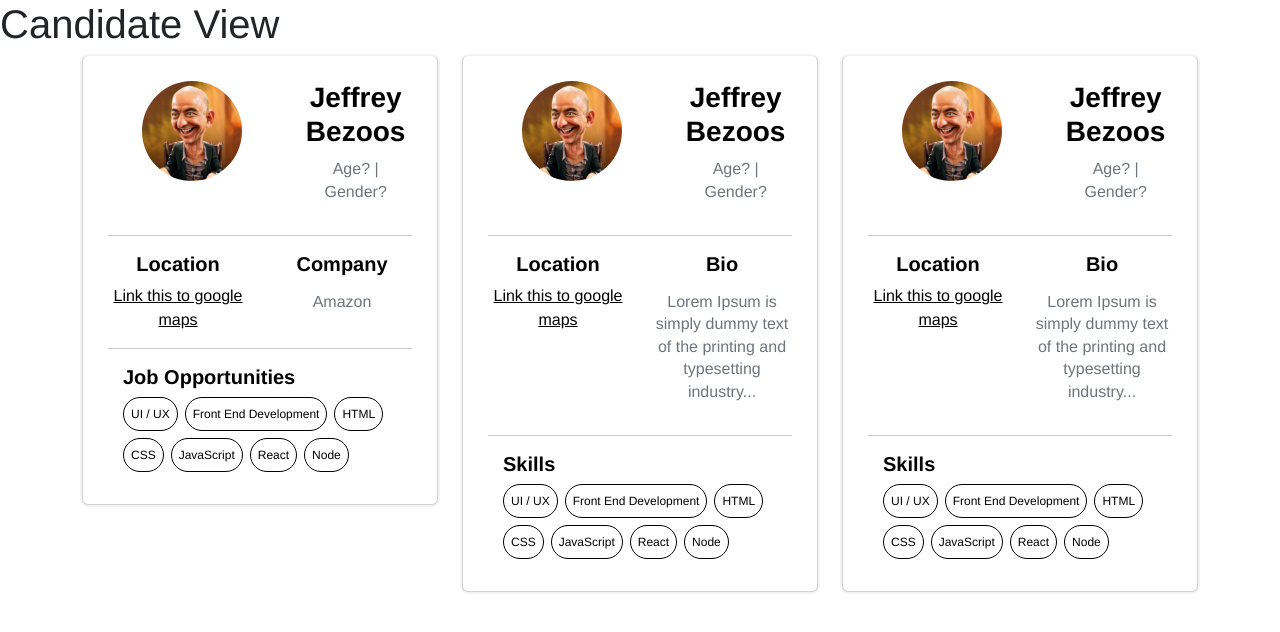
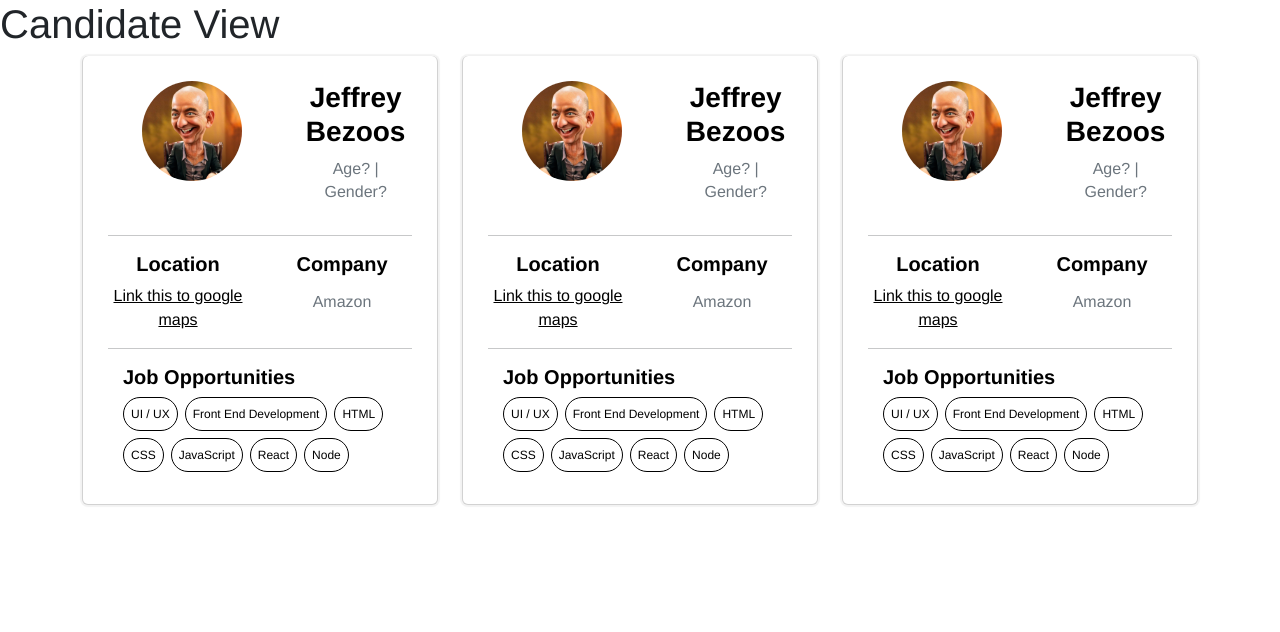
Before and after one commit to chris-menz/phe-frontend, a React (Create React App) app: page /candidateView in a window 1280 px wide. Shown: the top 632 px of the page. Built offline with nearby package versions, Linux system fonts and the light colour scheme.

Commit message:
Update employerFrames.jsx

```diff
--- a/src/components/employerFrames.jsx
+++ b/src/components/employerFrames.jsx
@@ -74,15 +74,15 @@ export default function Employer_frames () {
 	                    		<a href="" style={{color: 'black'}}>Link this to google maps</a>
 	                    	</Col>
 	                    	<Col>
-	                    		<h5 class="h5_black"><b>Bio</b></h5>
-	                    		<p class="m-t-15 text-muted">Lorem Ipsum is simply dummy text of the printing and typesetting industry...</p>
+	                    		<h5 class="h5_black"><b>Company</b></h5>
+	                    		<p class="m-t-15 text-muted">Amazon</p>
 	                    	</Col>
 	                	</Row>
 
 
 	                    <hr/>
                     	<div class="skills" >
-					<h5 style={{color: 'black'}}><b>Skills</b></h5>
+					<h5 style={{color: 'black'}}><b>Job Opportunities</b></h5>
 					<ul>
 						<li>UI / UX</li>
 						<li>Front End Development</li>
@@ -118,15 +118,15 @@ export default function Employer_frames () {
 	                    		<a href="" style={{color: 'black'}}>Link this to google maps</a>
 	                    	</Col>
 	                    	<Col>
-	                    		<h5 class="h5_black"><b>Bio</b></h5>
-	                    		<p class="m-t-15 text-muted">Lorem Ipsum is simply dummy text of the printing and typesetting industry...</p>
+	                    		<h5 class="h5_black"><b>Company</b></h5>
+	                    		<p class="m-t-15 text-muted">Amazon</p>
 	                    	</Col>
 	                	</Row>
 
 
 	                    <hr/>
                     	<div class="skills" >
-					<h5 style={{color: 'black'}}><b>Skills</b></h5>
+					<h5 style={{color: 'black'}}><b>Job Opportunities</b></h5>
 					<ul>
 						<li>UI / UX</li>
 						<li>Front End Development</li>
@@ -140,6 +140,7 @@ export default function Employer_frames () {
 	                </div>
 	            </div>
 	        </Col>
+
 		</Row>
 
               </Container>
```
